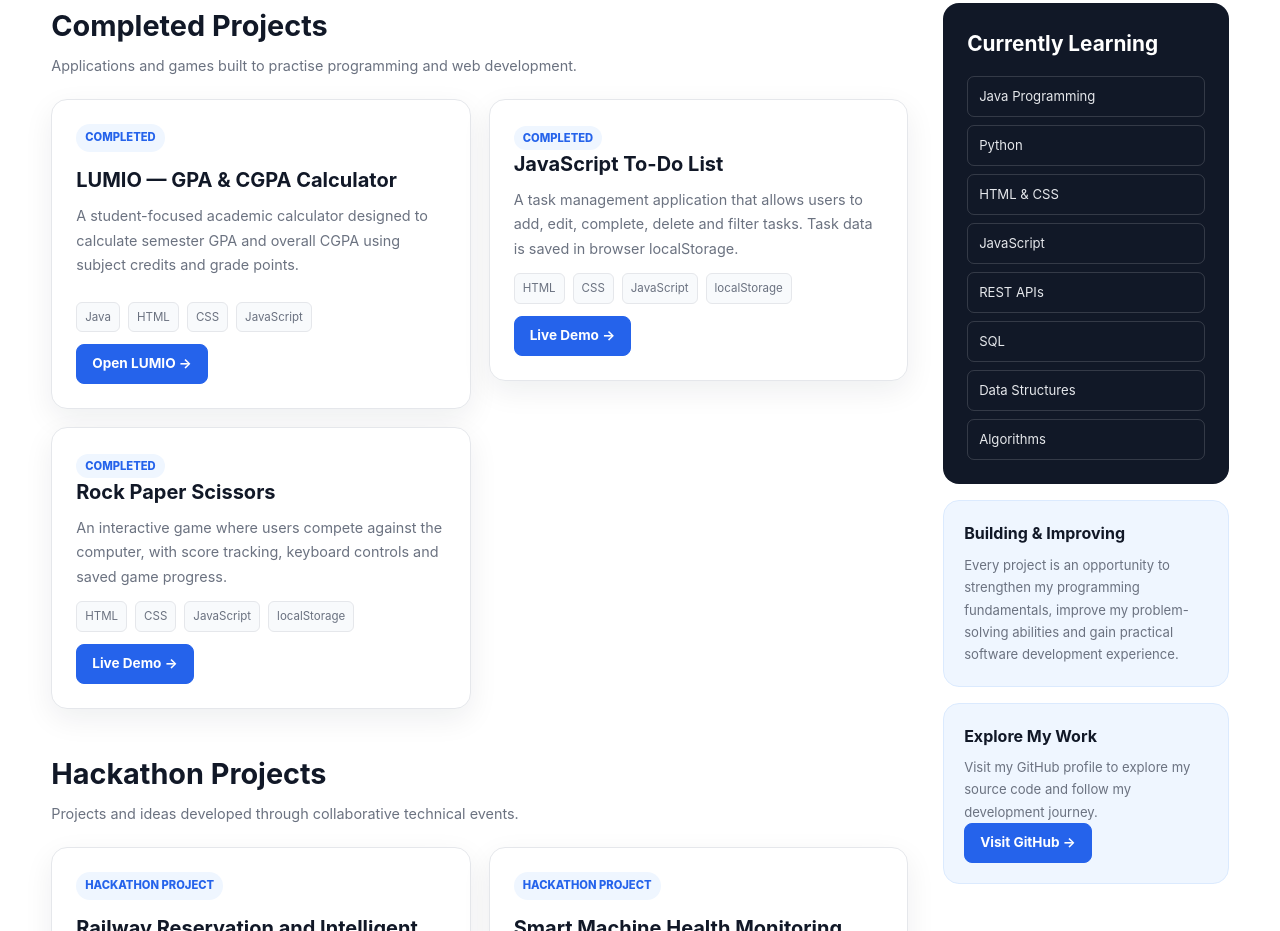
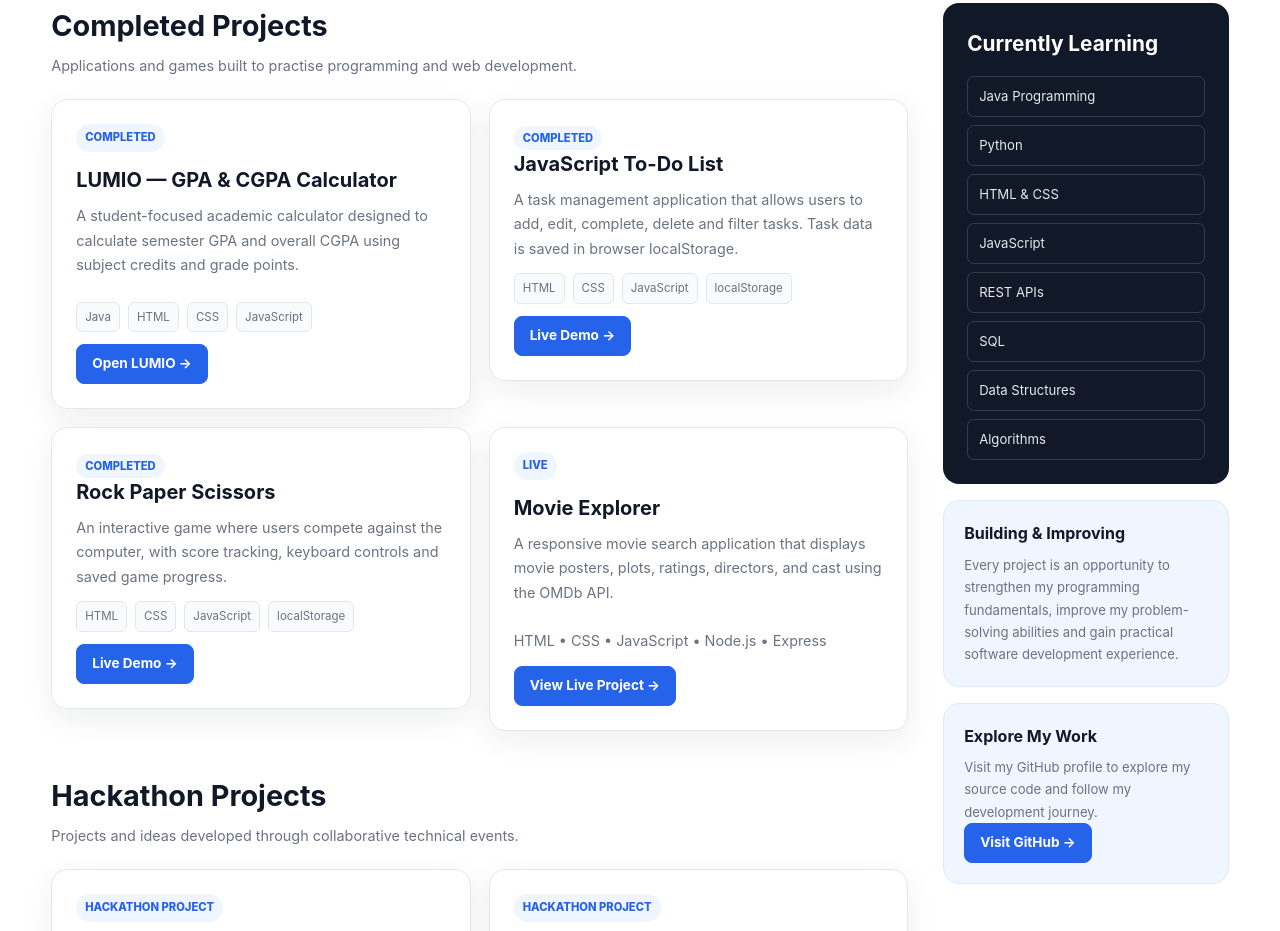
Before and after one commit to jeri00712/Jeri-C-Portfolio, a plain HTML site: page projects.html in a window 1280 px wide. Shown: the part 346-1277 px from the top of the page. Drawn offline with Linux system fonts and the light colour scheme.

Commit message:
Add Movie Explorer project

```diff
--- a/projects.html
+++ b/projects.html
@@ -221,6 +221,31 @@
                             </div>
 
                         </article>
+
+                        <article class="project-card">
+
+                            <span class="project-status">LIVE</span>
+
+                            <h3>Movie Explorer</h3>
+
+                            <p>
+                                A responsive movie search application that displays movie posters,
+                                plots, ratings, directors, and cast using the OMDb API.
+                            </p>
+
+                            <p class="project-tech">
+                                HTML • CSS • JavaScript • Node.js • Express
+                            </p>
+
+                            <a
+                                href="https://movie-explorer-cw2u.onrender.com/"
+                                target="_blank"
+                                rel="noopener noreferrer"
+                                class="project-link"
+                            >
+                                View Live Project →
+                            </a>
+                            </article>
 
                     </div>
 
```
Also changed, not shown: country-explorer/index.html (deleted), country-explorer/script.js (deleted), country-explorer/style.css (deleted), movie-explorer/index.html (deleted), movie-explorer/script.js (deleted), movie-explorer/style.css (deleted).
